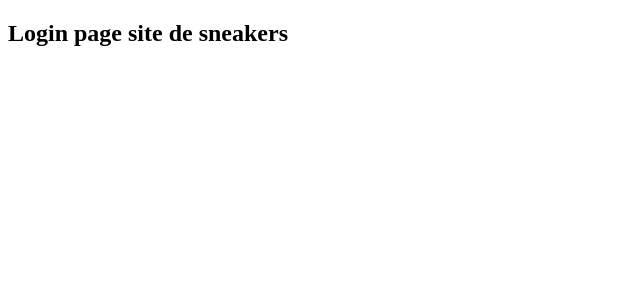
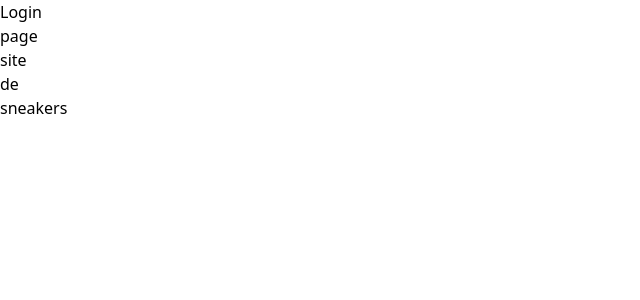
Before and after one commit to MartinP2028/SneakR, a Nuxt app: page /Login in a window 1280 px wide. Shown: the top 300 px of the page, without its empty margins (0-640 px from the left). Built offline with nearby package versions, Linux system fonts and the light colour scheme; no server answers.

Commit message:
[upd] dependencies by adding tailwindcss and starting to test it

```diff
--- a/nuxt.config.ts
+++ b/nuxt.config.ts
@@ -1,4 +1,5 @@
 // https://nuxt.com/docs/api/configuration/nuxt-config
 export default defineNuxtConfig({
-  devtools: { enabled: true }, modules: ['@nuxtjs/supabase']
+  devtools: { enabled: true },
+  modules: ['@nuxtjs/supabase', '@nuxtjs/tailwindcss']
 })
--- a/package.json
+++ b/package.json
@@ -12,6 +12,7 @@
   "devDependencies": {
     "@nuxt/devtools": "latest",
     "@nuxtjs/supabase": "^1.1.4",
+    "@nuxtjs/tailwindcss": "^6.10.1",
     "nuxt": "^3.8.2",
     "vue": "^3.3.8",
     "vue-router": "^4.2.5"
--- a/pages/Login.vue
+++ b/pages/Login.vue
@@ -1,5 +1,5 @@
 <template>
   <section>
-    <h1>Login page site de sneakers</h1>
+    <h1 class="w-8 h-8" >Login page site de sneakers</h1>
   </section>
 </template>
```
Also changed, not shown: 1 other file (tests, documents, lock files or other folders).
